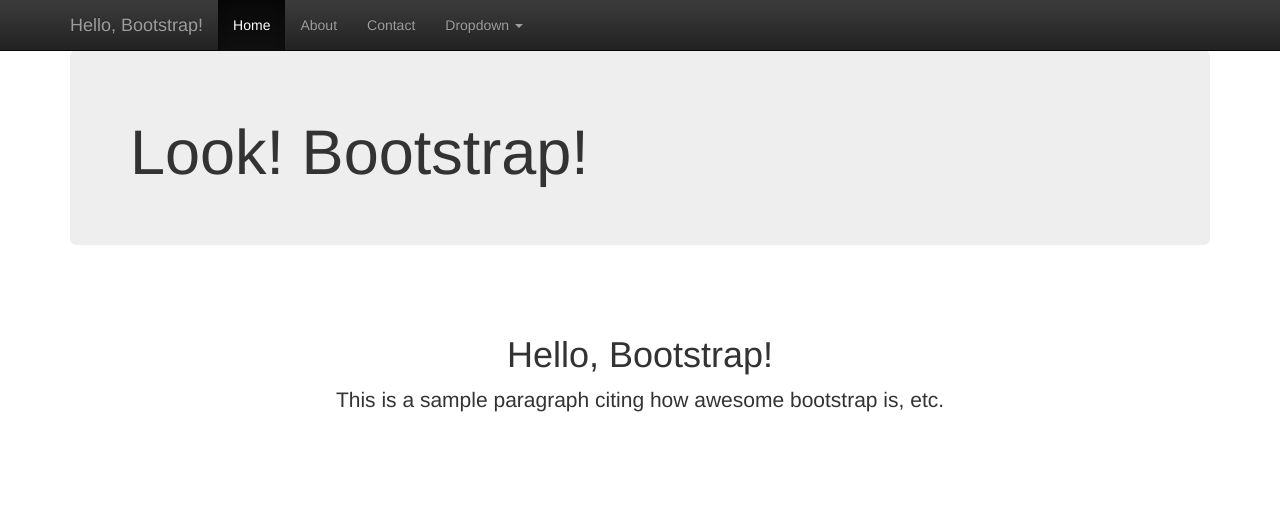
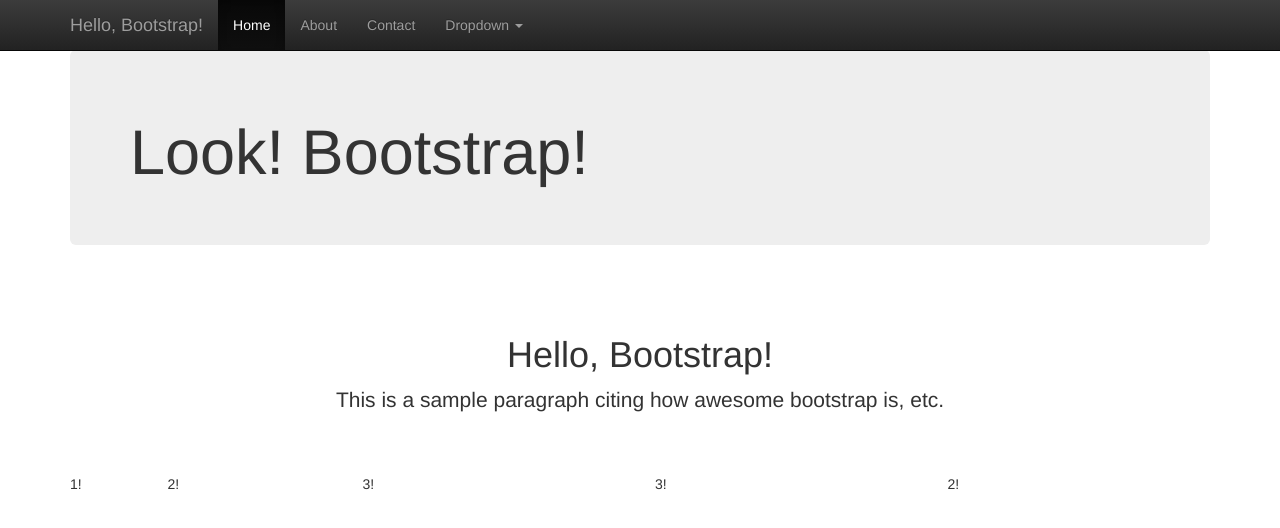
Before and after one commit to swegner/github100, a plain HTML site: page bootstrap/myFirstHomepage/index.html in a window 1280 px wide. Drawn offline with nearby package versions, Linux system fonts and the light colour scheme.

Commit message:
First attempt at grid columns

```diff
--- a/bootstrap/myFirstHomepage/index.html
+++ b/bootstrap/myFirstHomepage/index.html
@@ -61,6 +61,13 @@
           This is a sample paragraph citing how awesome bootstrap is, etc.
         </p>
       </div>
+      <div class="row">
+        <div class="col-xs-1"><p>1!</p></div>
+        <div class="col-xs-2"><p>2!</p></div>
+        <div class="col-xs-3"><p>3!</p></div>
+        <div class="col-xs-3"><p>3!</p></div>
+        <div class="col-xs-2"><p>2!</p></div>
+      </div>
     </div>
 
     <script src="https://ajax.googleapis.com/ajax/libs/jquery/1.11.3/jquery.min.js"></script>
```
